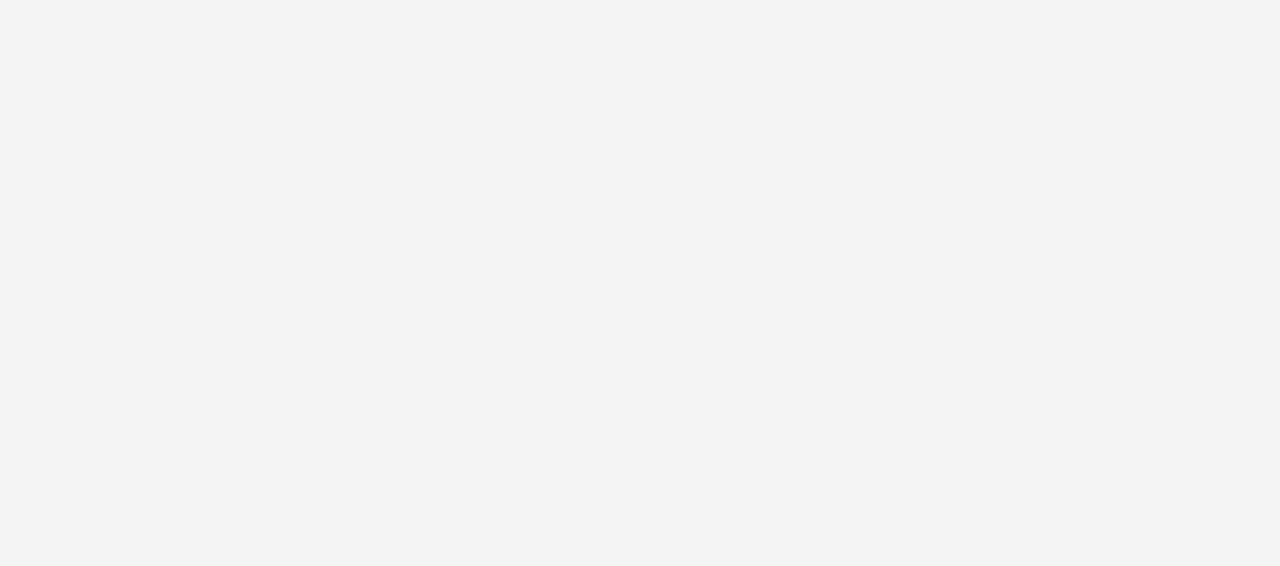
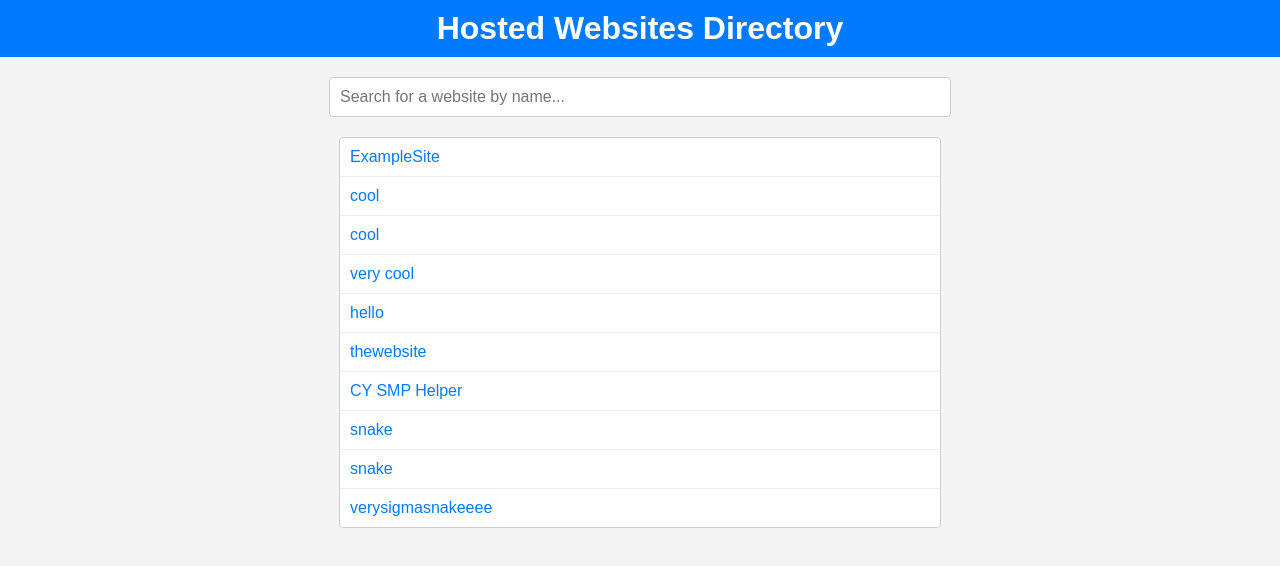
Before and after one commit to CYGear/free-hosting-helper, a plain HTML site: page index.html in a window 1280 px wide. Drawn offline with Linux system fonts and the light colour scheme.

Commit message:
Update index.html

```diff
--- a/index.html
+++ b/index.html
@@ -50,3 +50,65 @@
       border-bottom: 1px solid #eee;
     }
     #websitesList li:last-child {
+      border-bottom: none;
+    }
+    #websitesList a {
+      color: #007BFF;
+      text-decoration: none;
+    }
+    #websitesList a:hover {
+      text-decoration: underline;
+    }
+  </style>
+</head>
+<body>
+  <header>
+    <h1>Hosted Websites Directory</h1>
+  </header>
+  <div id="searchContainer">
+    <input
+      type="text"
+      id="searchBar"
+      placeholder="Search for a website by name..."
+    />
+  </div>
+  <ul id="websitesList">
+    <!-- Websites will be dynamically added here -->
+  </ul>
+  <script>
+    // Fetch websites.json and populate the list
+    fetch("https://CYGear.github.io/free-hosting-helper/websites.json")
+      .then((response) => response.json())
+      .then((websites) => {
+        const websitesList = document.getElementById("websitesList");
+        const searchBar = document.getElementById("searchBar");
+
+        function displayWebsites(filteredWebsites) {
+          websitesList.innerHTML = ""; // Clear the list
+          filteredWebsites.forEach((site) => {
+            const listItem = document.createElement("li");
+            listItem.innerHTML = `<a href="${site.url}" target="_blank">${site.name}</a>`;
+            websitesList.appendChild(listItem);
+          });
+        }
+
+        // Initial display of websites
+        displayWebsites(websites);
+
+        // Search filter
+        searchBar.addEventListener("input", () => {
+          const query = searchBar.value.toLowerCase();
+          const filteredWebsites = websites.filter((site) =>
+            site.name.toLowerCase().includes(query)
+          );
+          displayWebsites(filteredWebsites);
+        });
+      })
+      .catch((error) => {
+        console.error("Error loading websites.json:", error);
+        document.getElementById("websitesList").innerHTML =
+          "<li>Error loading websites. Please try again later.</li>";
+      });
+  </script>
+</body>
+</html>
```
